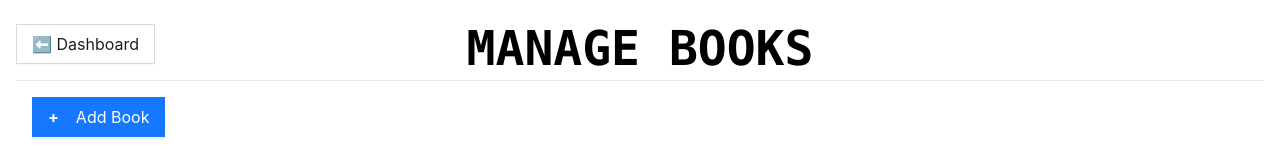
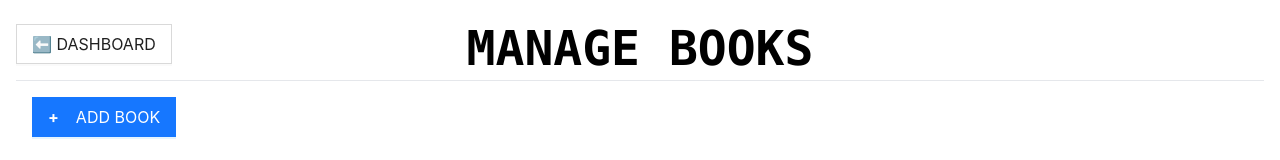
Before and after one commit to Rajaneesh2307/3-TIER-ARCHITECTURE-CODEPIPELINE, a React (Vite) app in the folder frontend/: page /books in a window 1280 px wide. Shown: the top 160 px of the page. Built offline with nearby package versions, Linux system fonts and the light colour scheme; no server answers.

Commit message:
Update BooksPage.tsx

```diff
--- a/frontend/src/BooksPage.tsx
+++ b/frontend/src/BooksPage.tsx
@@ -296,14 +296,14 @@ function BooksPage() {
     <div className='h-screen font-mono p-4'>
       <header className='relative py-2 border-b'>
         <Button size='large' className='rounded-none absolute'>
-          <Link to={`/`}>⬅️ Dashboard</Link>
+          <Link to={`/`}>⬅️ DASHBOARD</Link>
         </Button>
         <h1 className='text-center font-bold text-5xl'>MANAGE BOOKS</h1>
       </header>
       <main className='py-4 px-4 space-y-6'>
         <div className='flex justify-between'>
           <Button type='primary' size='large' className='rounded-none' onClick={handleBookAdd}>
-            <span className='font-bold'>+</span>&nbsp; Add Book
+            <span className='font-bold'>+</span>&nbsp; ADD BOOK
           </Button>
           {isSuccessAlertVisible && (
             <Alert
```
